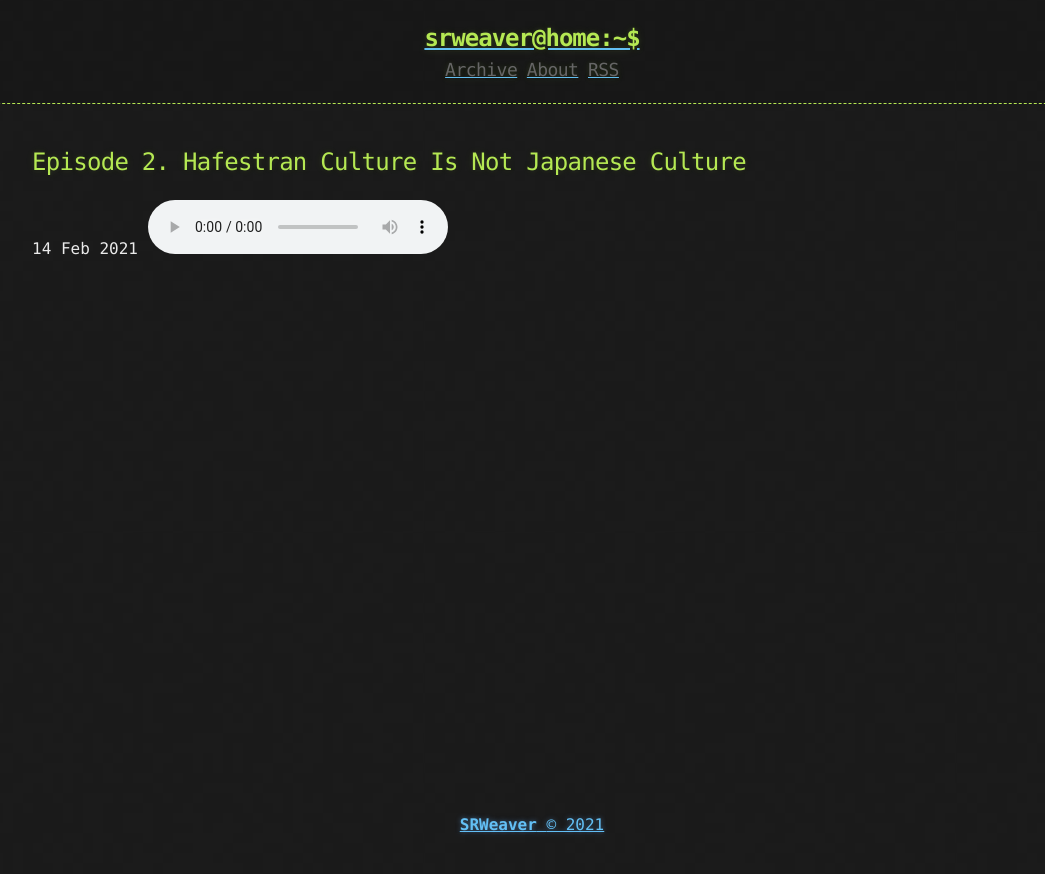
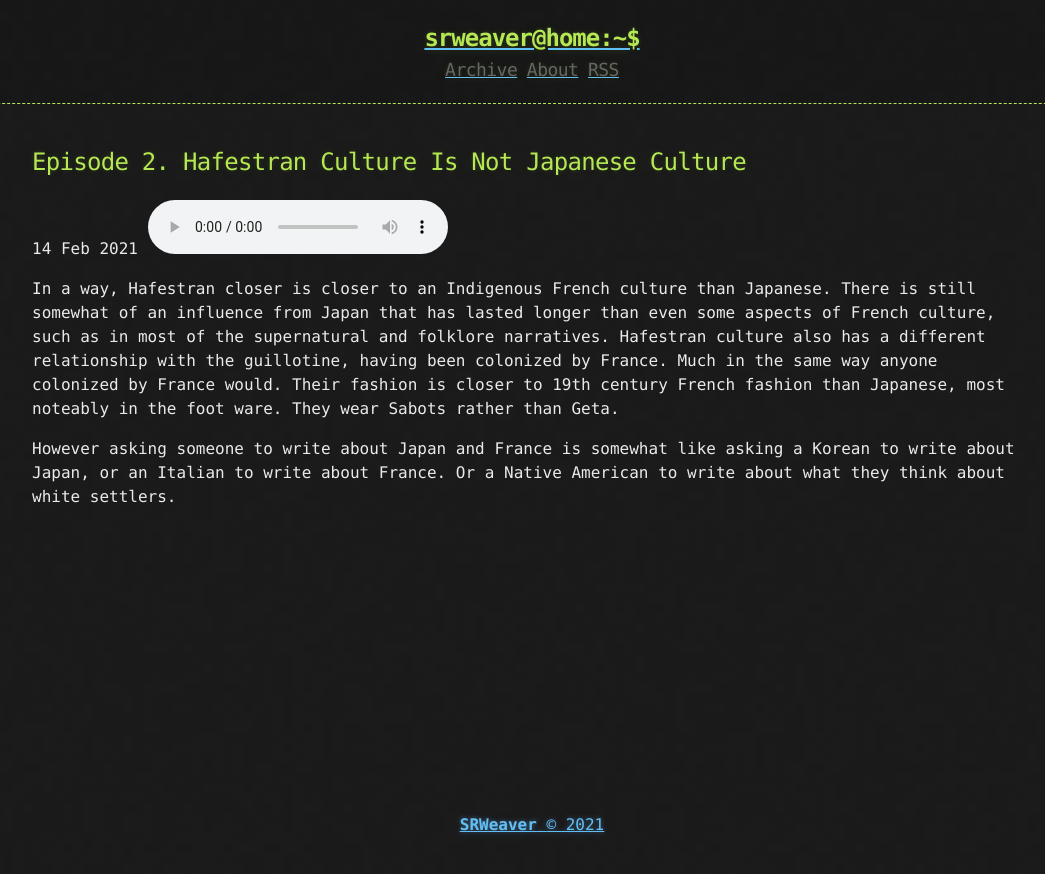
Before and after one commit to LWFlouisa/Weavercast, a Jekyll site: the page built from _posts/2021-02-14-hafestrancultureisnotjapaneseculture.md, in a window 1280 px wide. Shown: the top 874 px of the page, without its empty margins (108-1153 px from the left). Built offline with Jekyll 4.4.1, drawn with Linux system fonts in a browser that asks for light colours.

Commit message:
Update 2021-02-14-hafestrancultureisnotjapaneseculture.md

```diff
--- a/_posts/2021-02-14-hafestrancultureisnotjapaneseculture.md
+++ b/_posts/2021-02-14-hafestrancultureisnotjapaneseculture.md
@@ -6,3 +6,7 @@ published: true
   <source src="https://lwflouisa.github.io/Weavercast/audio/episode2.mp3" type="audio/mpeg">
 Your browser does not support the audio element.
 </audio>
+
+In a way, Hafestran closer is closer to an Indigenous French culture than Japanese. There is still somewhat of an influence from Japan that has lasted longer than even some aspects of French culture, such as in most of the supernatural and folklore narratives. Hafestran culture also has a different relationship with the guillotine, having been colonized by France. Much in the same way anyone colonized by France would. Their fashion is closer to 19th century French fashion than Japanese, most noteably in the foot ware. They wear Sabots rather than Geta.
+
+However asking someone to write about Japan and France is somewhat like asking a Korean to write about Japan, or an Italian to write about France. Or a Native American to write about what they think about white settlers.
```
